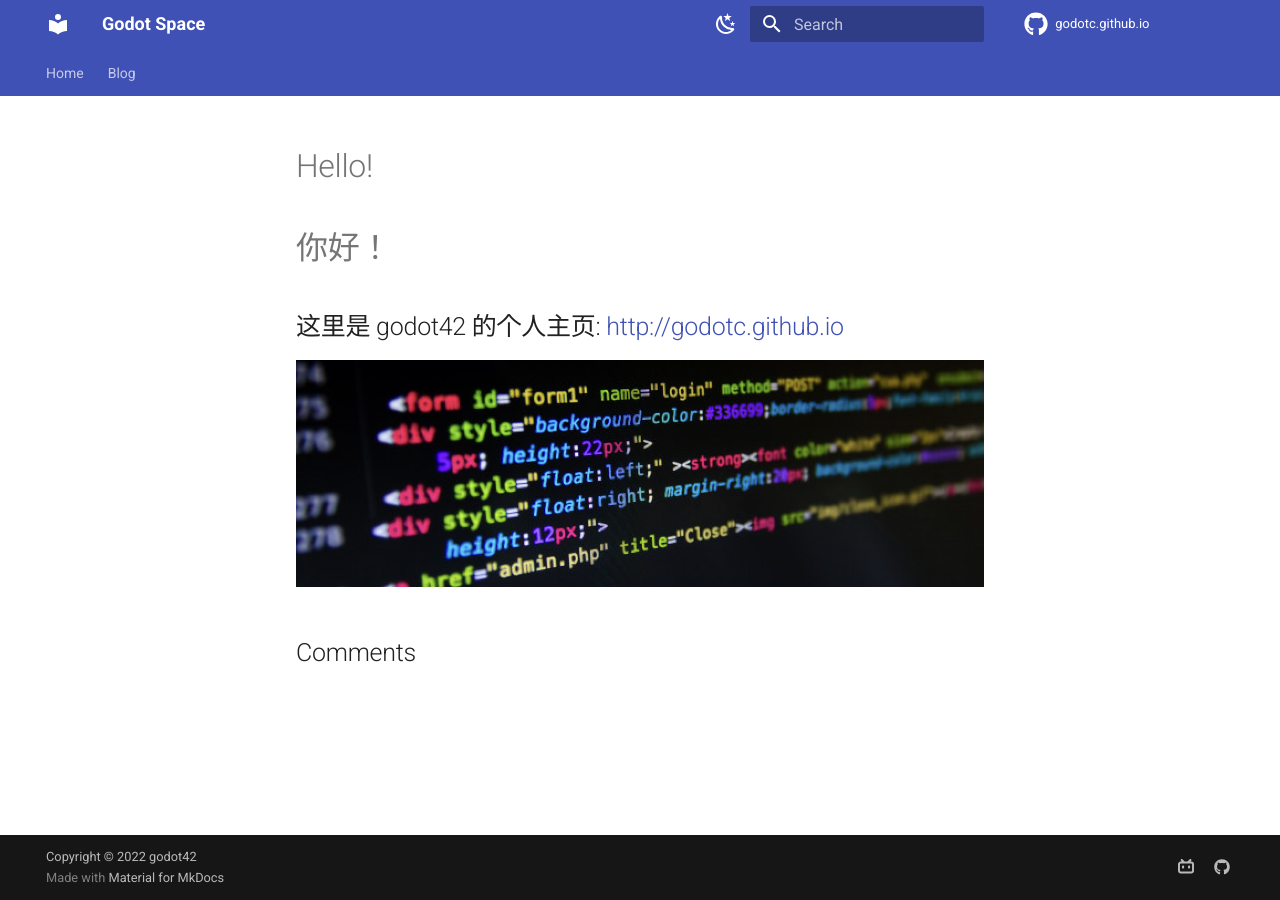
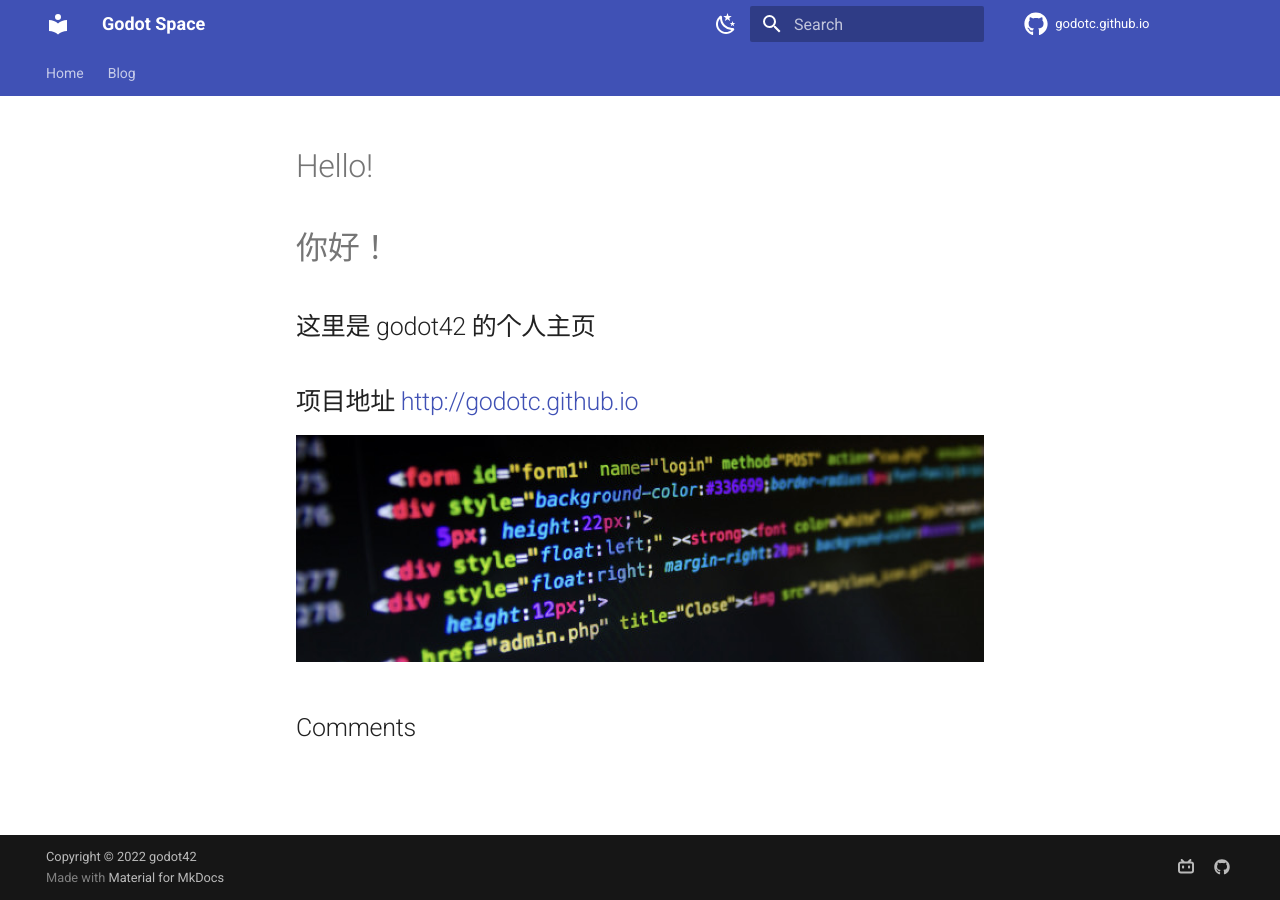
Before and after one commit to godotc/godotc.github.io, an MkDocs documentation site: the page built from docs/index.md, in a window 1280 px wide. Built offline with MkDocs 1.6.1 and Material for MkDocs 9.7.7, drawn with Linux system fonts in a browser that asks for light colours; comment, search, counter and statistics services are not loaded.

Commit message:
Update index.md

```diff
--- a/docs/index.md
+++ b/docs/index.md
@@ -1,6 +1,7 @@
 # Hello!
 # 你好！
 
-## 这里是 godot42 的个人主页: <a href=http://godotc.github.io>http://godotc.github.io</a>
+## 这里是 godot42 的个人主页
+## 项目地址 <a href=http://godotc.github.io>http://godotc.github.io</a>
 
 ![phpto](./1.png)
```
